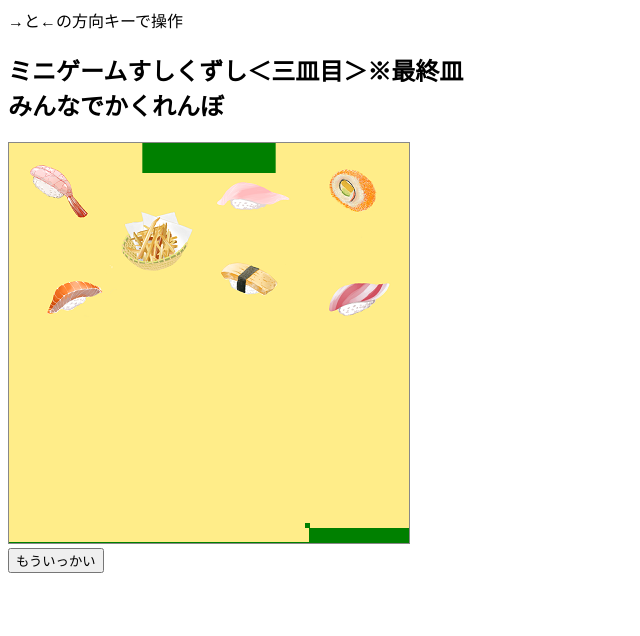
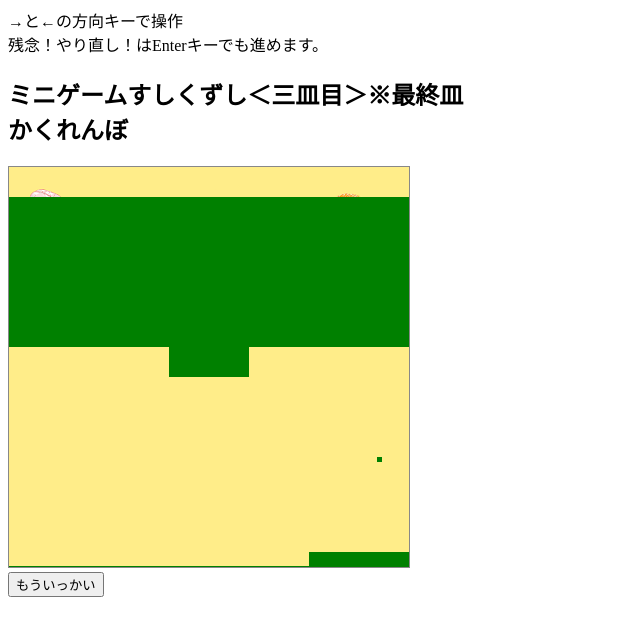
Before and after one commit to MozzarellaHero/minigame3, a plain HTML site: page index.html in a window 1280 px wide. Shown: the whole page, without its empty margins (0-640 px from the left). Drawn offline with Linux system fonts and the light colour scheme.

Commit message:
Update index.html

```diff
--- a/index.html
+++ b/index.html
@@ -11,8 +11,9 @@
 				border:solid 1px #888;
 			}
 </style>
-→と←の方向キーで操作
-<h2>ミニゲームすしくずし＜三皿目＞※最終皿<br>みんなでかくれんぼ</h2>
+→と←の方向キーで操作<br>
+残念！やり直し！はEnterキーでも進めます。
+<h2>ミニゲームすしくずし＜三皿目＞※最終皿<br>かくれんぼ</h2>
 
 </head>
 <body onLoad="test()">
@@ -32,7 +33,7 @@ const ball={
 				y: null,
 				width: 5,
 				height: 5,
-				speed: 3,
+				speed: 6,
 				dx: null,
 				dy: null,
 
@@ -95,7 +96,14 @@ const block={
 //'rgb('+Math.floor(Math.random()*100)+','+Math.floor(Math.random()*2)+','+Math.floor(Math.random()*2)+')'
 
 const level=[
-[0,0,1,1,0,0],
+[0,0,0,0,0],
+[1,1,1,1,1],
+[1,1,1,1,1],
+[1,1,1,1,1],
+[1,1,1,1,1],
+[1,1,1,1,1],
+[1,1,1,1,1],
+[0,0,0,0,0],
 
 ]
 
```
